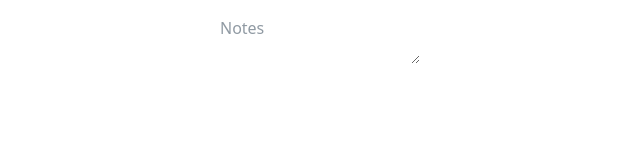
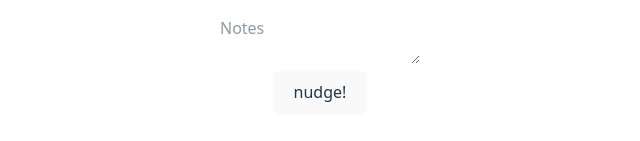
Before and after one commit to kalamplee/nudger, a React (Vite) app: page / in a window 1280 px wide. Shown: the part 1737-1878 px from the top of the page, without its empty margins (320-960 px from the left). Before the commit the page ends 1839 px from the top, so only its background shows below. Built offline with nearby package versions, Linux system fonts and the light colour scheme.

Commit message:
add html2canvas

```diff
--- a/package.json
+++ b/package.json
@@ -11,6 +11,8 @@
   },
   "dependencies": {
     "@heroicons/react": "^2.2.0",
+    "html2canvas": "^1.4.1",
+    "html2canvas-pro": "^1.5.11",
     "pikaday": "^1.8.2",
     "react": "^19.1.0",
     "react-dom": "^19.1.0"
--- a/src/App.jsx
+++ b/src/App.jsx
@@ -1,15 +1,27 @@
-import { useState } from 'react'
-import reactLogo from './assets/react.svg'
-import viteLogo from '/vite.svg'
+import { useRef } from 'react'
 import './App.css'
 import MeetingCard from './components/MeetingCard'
+import NudgeButton from './components/NudgeButton'
+import html2canvas from 'html2canvas-pro'
 
 function App() {
-  const [count, setCount] = useState(0)
+  const cardRef = useRef(null)
+
+  const handleNudge = async () => {
+    if (cardRef.current) {
+      const canvas = await html2canvas(cardRef.current)
+      const imgData = canvas.toDataURL('image/png')
+      const link = document.createElement('a')
+      link.href = imgData
+      link.download = 'meeting-card.png'
+      link.click()
+    }
+  }
 
   return (
     <>
-      <MeetingCard />
+      <MeetingCard ref={cardRef} />
+      <NudgeButton onClick={handleNudge} />
     </>
   )
 }
--- a/src/components/MeetingCard.jsx
+++ b/src/components/MeetingCard.jsx
@@ -1,15 +1,12 @@
-import React from 'react'
+import React, { forwardRef } from 'react'
 import ContactsInput from './ContactsInput'
 import LinkInput from './LinkInput'
 import TextInput from './TextInput'
 import AreaInput from './AreaInput'
 
-function MeetingCard() {
-    return (
-        <div className="card bg-base-300 text-primary-content w-128 mx-auto my-6 p-6">
-            <input type="text" placeholder="Meeting Name" className="input input-ghost" />
-
-            <div className="grid gap-2 text-base-content">
+const MeetingCard = forwardRef((props, ref) => (
+    <div ref={ref} className="card bg-base-300 text-primary-content w-128 mx-auto my-6 p-6 gap-2">
+        <input type="text" placeholder="My Meeting" className="input input-xl w-full text-center font-black" />
         <div className="flex gap-2">
             <input type="date" className="input input-primary" />
             <input type="time" className="input input-primary" />
@@ -25,9 +22,6 @@ function MeetingCard() {
             <AreaInput name="Notes" />
         </div>
     </div>
-        </div>
-
-    )
-}
+))
 
 export default MeetingCard
--- /dev/null
+++ b/src/components/NudgeButton.jsx
@@ -0,0 +1,11 @@
+import React from 'react'
+
+function NudgeButton({ onClick }) {
+    return (
+        <button className='btn btn-primary w-full btn-xl' onClick={onClick}>
+            nudge!
+        </button>
+    )
+}
+
+export default NudgeButton
--- a/src/components/TextInput.jsx
+++ b/src/components/TextInput.jsx
@@ -16,7 +16,6 @@ function TextInput({ name }) {
                 <input type="text" placeholder={`${name}`} />
             </label>
         </>
-
     )
 }
 
```
Also changed, not shown: 1 other file (tests, documents, lock files or other folders). Lines whose indentation alone changed are shown as unchanged.
